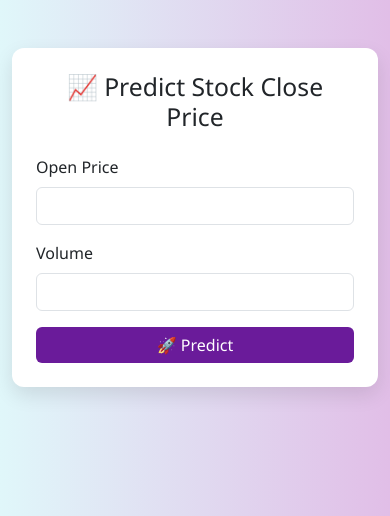
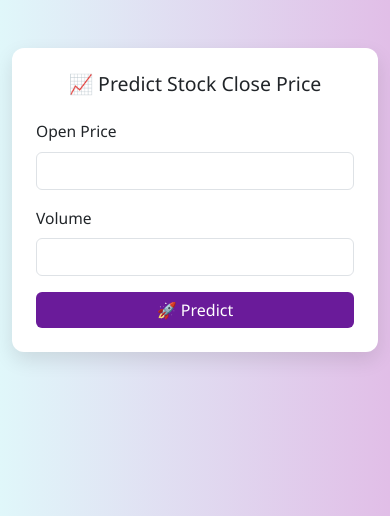
Before and after one commit to fgdhs788687/Tesla_Stock_price, a Flask app: page / in a window 390 px wide. Shown: the top 516 px of the page. Run offline with Flask 3, Linux system fonts and the light colour scheme; parts of the project's set-up code (start-up, migrations or seed data) failed here and were passed over.

Commit message:
Refactor index.html: Improve HTML structure and styling for form elements, including responsive font sizes for labels and headings.

```diff
--- a/templates/index.html
+++ b/templates/index.html
@@ -1,9 +1,12 @@
 <!DOCTYPE html>
 <html lang="en">
   <head>
-    <meta charset="UTF-8">
+    <meta charset="UTF-8" />
     <title>Stock Price Predictor</title>
-    <link href="https://cdn.jsdelivr.net/npm/bootstrap@5.3.0/dist/css/bootstrap.min.css" rel="stylesheet">
+    <link
+      href="https://cdn.jsdelivr.net/npm/bootstrap@5.3.0/dist/css/bootstrap.min.css"
+      rel="stylesheet"
+    />
     <style>
       body {
         background: linear-gradient(to right, #e0f7fa, #e1bee7);
@@ -12,7 +15,10 @@
       .card {
         border: none;
         border-radius: 12px;
-            box-shadow: 0 8px 20px rgba(0,0,0,0.1);
+        box-shadow: 0 8px 20px rgba(0, 0, 0, 0.1);
+      }
+      .card > h2 {
+        font-size: clamp(1rem, 5vw, 2.5rem);
       }
       .btn-primary {
         background-color: #6a1b9a;
@@ -20,6 +26,9 @@
       }
       .btn-primary:hover {
         background-color: #4a148c;
+      }
+      .label-custom {
+        font-size: clamp(0.7rem, 4vw, 1.5rem);
       }
     </style>
   </head>
@@ -29,14 +38,30 @@
         <h2 class="text-center mb-4">📈 Predict Stock Close Price</h2>
         <form action="/predictprice" method="post">
           <div class="mb-3">
-                    <label for="Open" class="form-label">Open Price</label>
-                    <input type="number" step="any" class="form-control" id="Open" name="Open" required>
+            <label for="Open" class="form-label label-custom">Open Price</label>
+            <input
+              type="number"
+              step="any"
+              class="form-control input-custom"
+              id="Open"
+              name="Open"
+              required
+            />
           </div>
           <div class="mb-3">
-                    <label for="Volume" class="form-label">Volume</label>
-                    <input type="number" step="any" class="form-control" id="Volume" name="Volume" required>
+            <label for="Volume" class="form-label label-custom">Volume</label>
+            <input
+              type="number"
+              step="any"
+              class="form-control input-custom"
+              id="Volume"
+              name="Volume"
+              required
+            />
           </div>
-                <button type="submit" class="btn btn-primary w-100">🚀 Predict</button>
+          <button type="submit" class="btn btn-primary w-100">
+            🚀 Predict
+          </button>
         </form>
       </div>
     </div>
```
Lines whose indentation alone changed are shown as unchanged.
